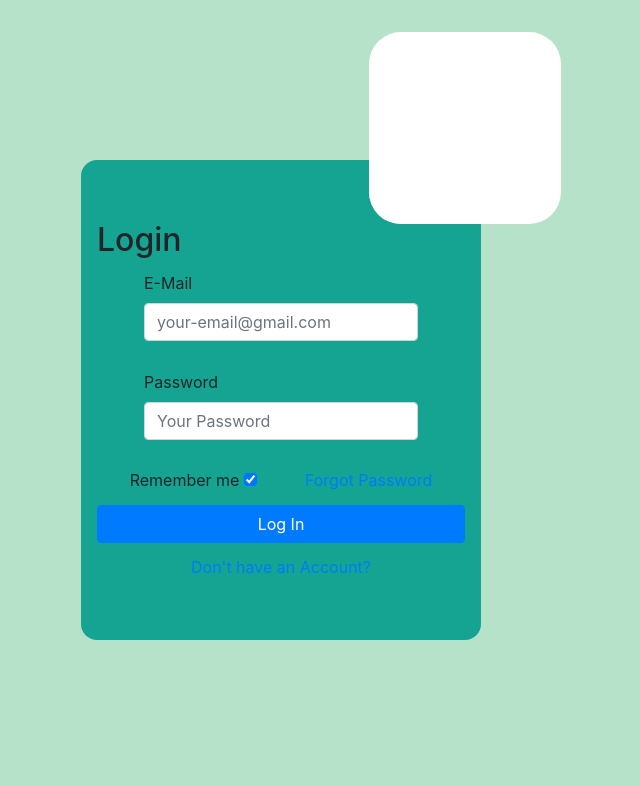
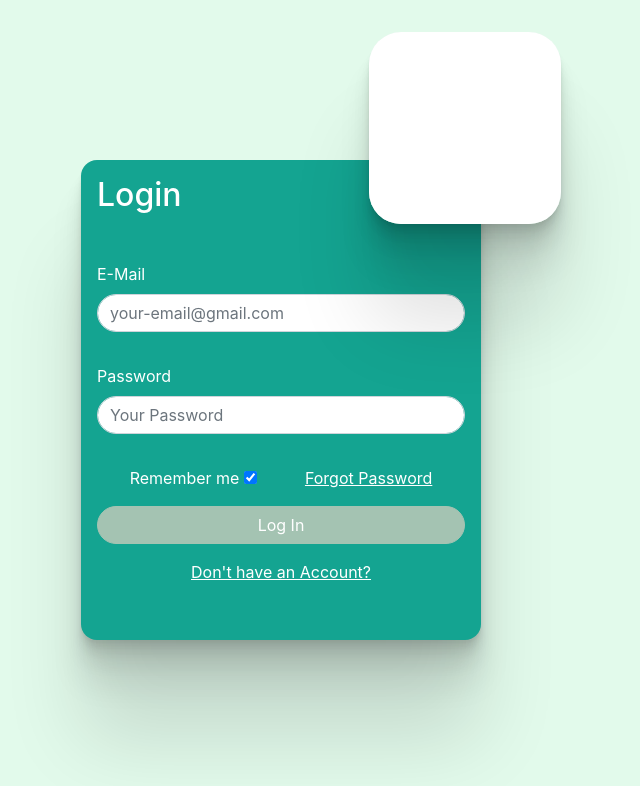
Before and after one commit to mac-comp446-allclassrooms/course-project-ivy-izzy-final-project, a plain HTML site: page index.html in a window 1280 px wide. Shown: the whole page, without its empty margins (327-967 px from the left). Drawn offline with nearby package versions, Linux system fonts and the light colour scheme.

Commit message:
styled login page

```diff
--- a/assets/styles/signin.css
+++ b/assets/styles/signin.css
@@ -1,5 +1,5 @@
 body {
-    background-color: #b6e2ca;
+    background-color: #e2faeb;
 }
 
 .logo-form {
@@ -10,7 +10,14 @@ body {
 }
 
 .img-logo {
-    background-color: #b6e2ca;
+    background-color: #d8f1e4;
+    box-shadow:
+        0 2.8px 2.2px rgba(0, 0, 0, 0.034),
+        0 6.7px 5.3px rgba(0, 0, 0, 0.048),
+        0 12.5px 10px rgba(0, 0, 0, 0.06),
+        0 22.3px 17.9px rgba(0, 0, 0, 0.072),
+        0 41.8px 33.4px rgba(0, 0, 0, 0.086),
+        0 100px 80px rgba(0, 0, 0, 0.12);
 }
 
 .login-form {
@@ -31,7 +38,7 @@ body {
 form {
     display: flex;
     background-color: #14a491;
-    justify-content: center;
+    align-content: flex-end;
     flex-direction: column;
     margin:1em;
     margin-top: 10em;
@@ -39,6 +46,13 @@ form {
     border-radius: 1em;
     width:25em;
     height:30em;
+    box-shadow:
+        0 2.8px 2.2px rgba(0, 0, 0, 0.034),
+        0 6.7px 5.3px rgba(0, 0, 0, 0.048),
+        0 12.5px 10px rgba(0, 0, 0, 0.06),
+        0 22.3px 17.9px rgba(0, 0, 0, 0.072),
+        0 41.8px 33.4px rgba(0, 0, 0, 0.086),
+        0 100px 80px rgba(0, 0, 0, 0.12);
 }
 
 #create-account {
@@ -51,9 +65,11 @@ form {
     display: flex;
     align-items: flex-end;
     justify-content: center;
+    min-width: min-content;
     height:20em;
     flex-wrap: wrap;
-    row-gap: 0.01em;
+    row-gap: 1em;
+    margin-top:3em;
 }
 
 .password-forgotpword {
@@ -77,5 +93,28 @@ form {
     margin-top:-25em;
     height: 15%;
     width: 15%;
+}
 
+.text-input {
+    width: 23em;
 }
+
+h2 {
+    color: white
+}
+label {
+    color: white;
+}
+a {
+    color: white;
+    text-decoration: underline;
+}
+
+#login-button {
+    background-color: #a4c3b2;
+    border-color: #a4c3b2;
+    border-radius: 35px;
+}
+#Email, #password {
+    border-radius: 35px;
+}
--- a/index.html
+++ b/index.html
@@ -22,11 +22,11 @@
       <div id="form-container">
           <div class="form-group first">
           <label for="Email">E-Mail</label>
-          <input type="text" class="form-control" placeholder="your-email@gmail.com" id="Email">
+          <input type="text" class=" text-input form-control" placeholder="your-email@gmail.com" id="Email">
         </div>
-        <div class="form-group ">
+        <div class=" form-group ">
           <label for="password">Password</label>
-          <input type="password" class="form-control" placeholder="Your Password" id="password">
+          <input type="password" class=" text-input form-control" placeholder="Your Password" id="password">
         </div>
         <div class="d-sm-flex password-forgotpword">
           <label class="control control--checkbox mb-3 mb-sm-0"><span class="caption">Remember me</span>
@@ -35,7 +35,7 @@
           </label>
           <span class="ml-auto"><a href="#" class="forgot-pass">Forgot Password</a></span>
         </div>
-        <input type="submit" value="Log In" class="btn btn-block btn-primary">
+        <input id="login-button" type="submit" value="Log In" class="btn btn-block btn-primary">
         <span id="create-account"><a href="#" class="forgot-pass">Don't have an Account?</a></span>
       </div>
     </form>
```
